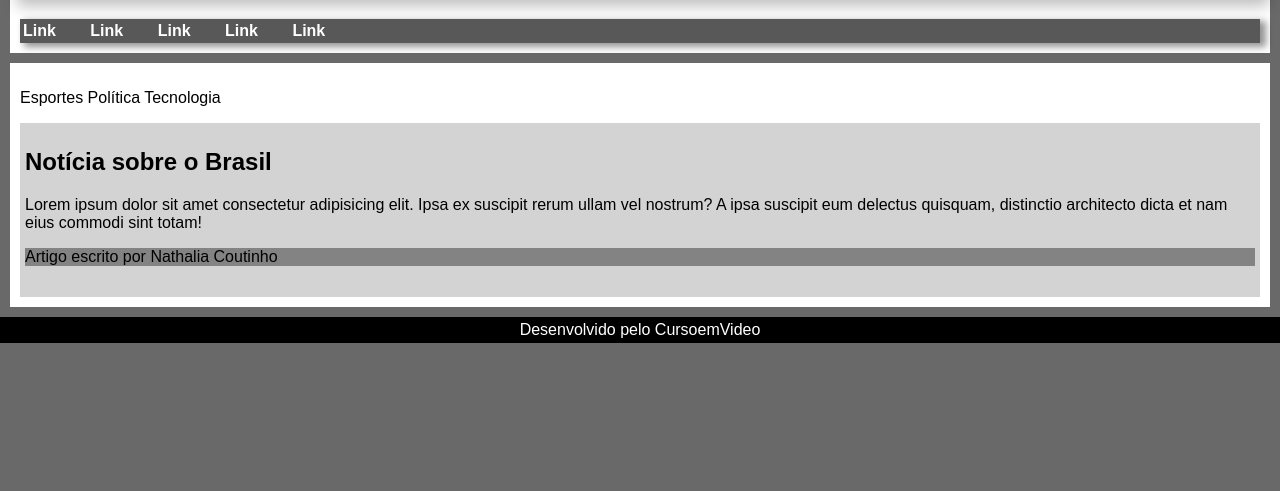
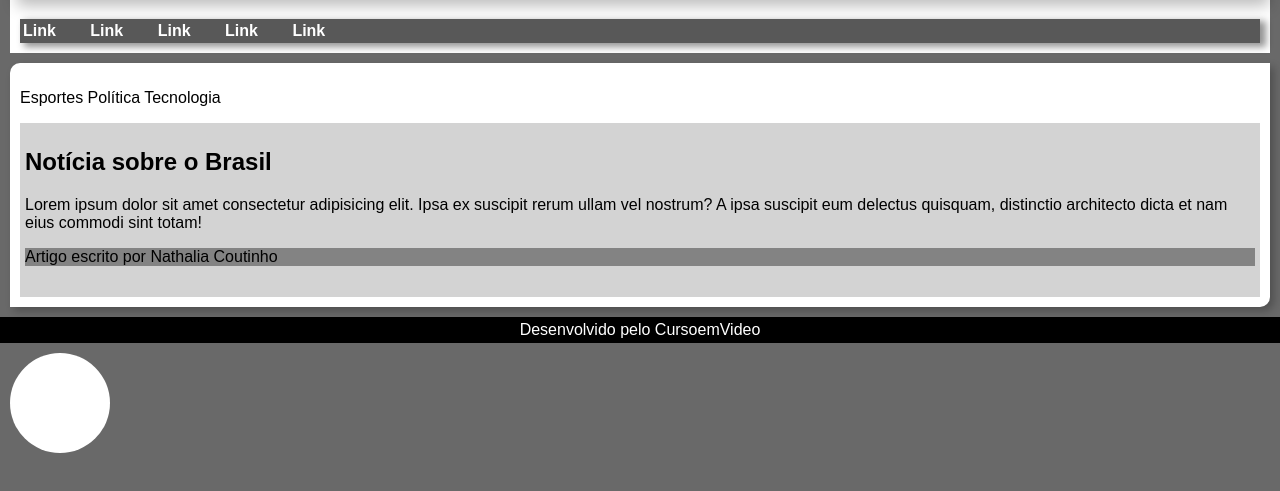
Before and after one commit to NathaliaCout/html-css, a plain HTML site: page exercicios/ex021/caixa02.html in a window 1280 px wide. Shown: the part 81-572 px from the top of the page. Drawn offline with Linux system fonts and the light colour scheme.

Commit message:
Update caixa02.html

```diff
--- a/exercicios/ex021/caixa02.html
+++ b/exercicios/ex021/caixa02.html
@@ -39,6 +39,8 @@
             background-color: white;
             padding: 10px;
             margin: 10px;
+            border-radius: 10px 0px;
+            box-shadow: 4px 4px 9px 0px rgba(0, 0, 0, 0.247);
         }
         article{
             background-color: lightgrey;
@@ -56,6 +58,13 @@
         }
         footer > p {
             margin: 0px;
+        }
+        div#bola{
+            height: 100px;
+            width: 100px;
+            margin: 10px;
+            background-color: white;
+            border-radius: 50%;
         }
     </style>
 </head>
@@ -93,6 +102,9 @@
     <footer>
         <p>Desenvolvido pelo CursoemVideo</p>
     </footer>
+    <div id="bola">
+
+    </div>
 
 </body>
 </html>
```
